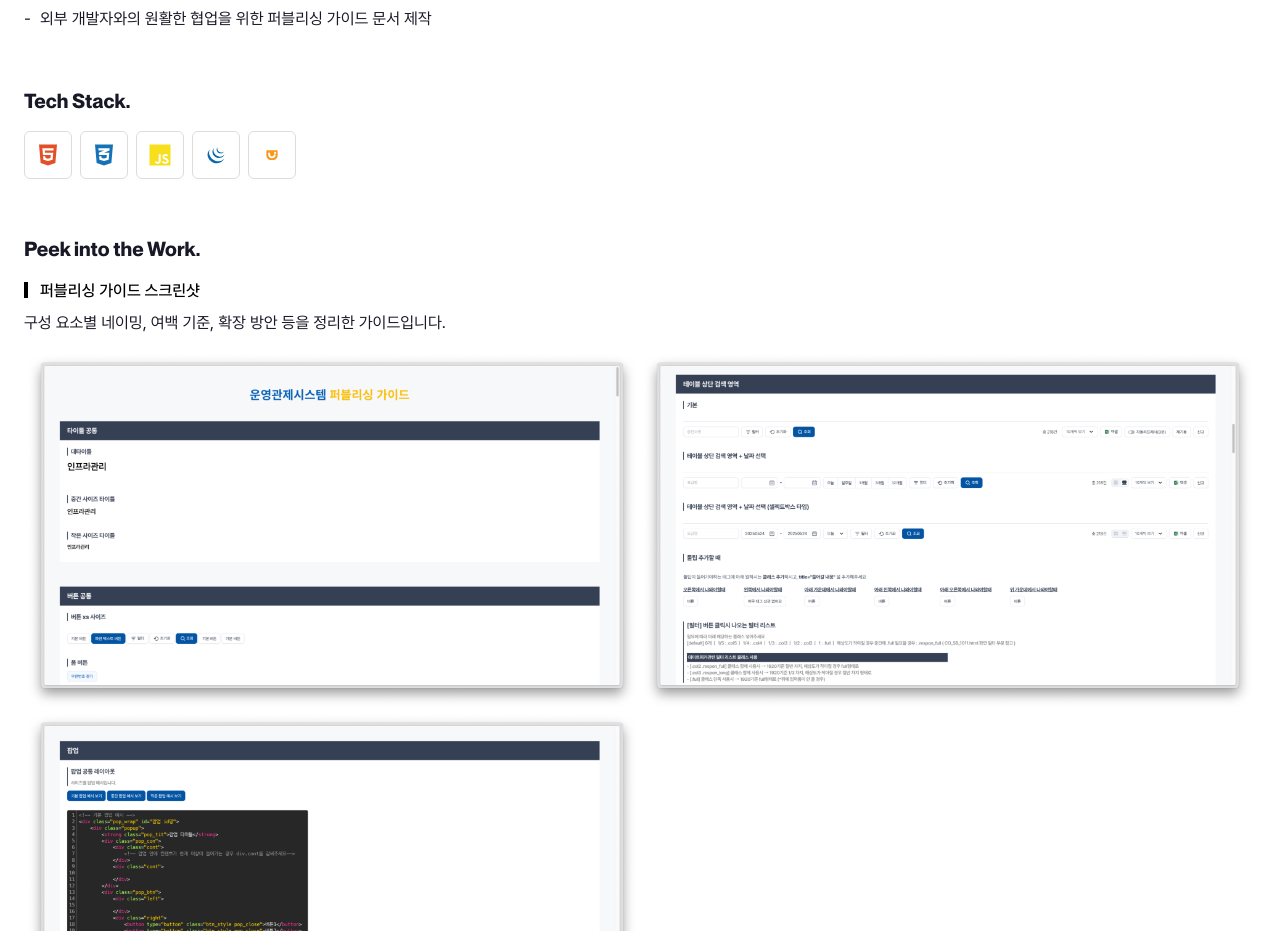
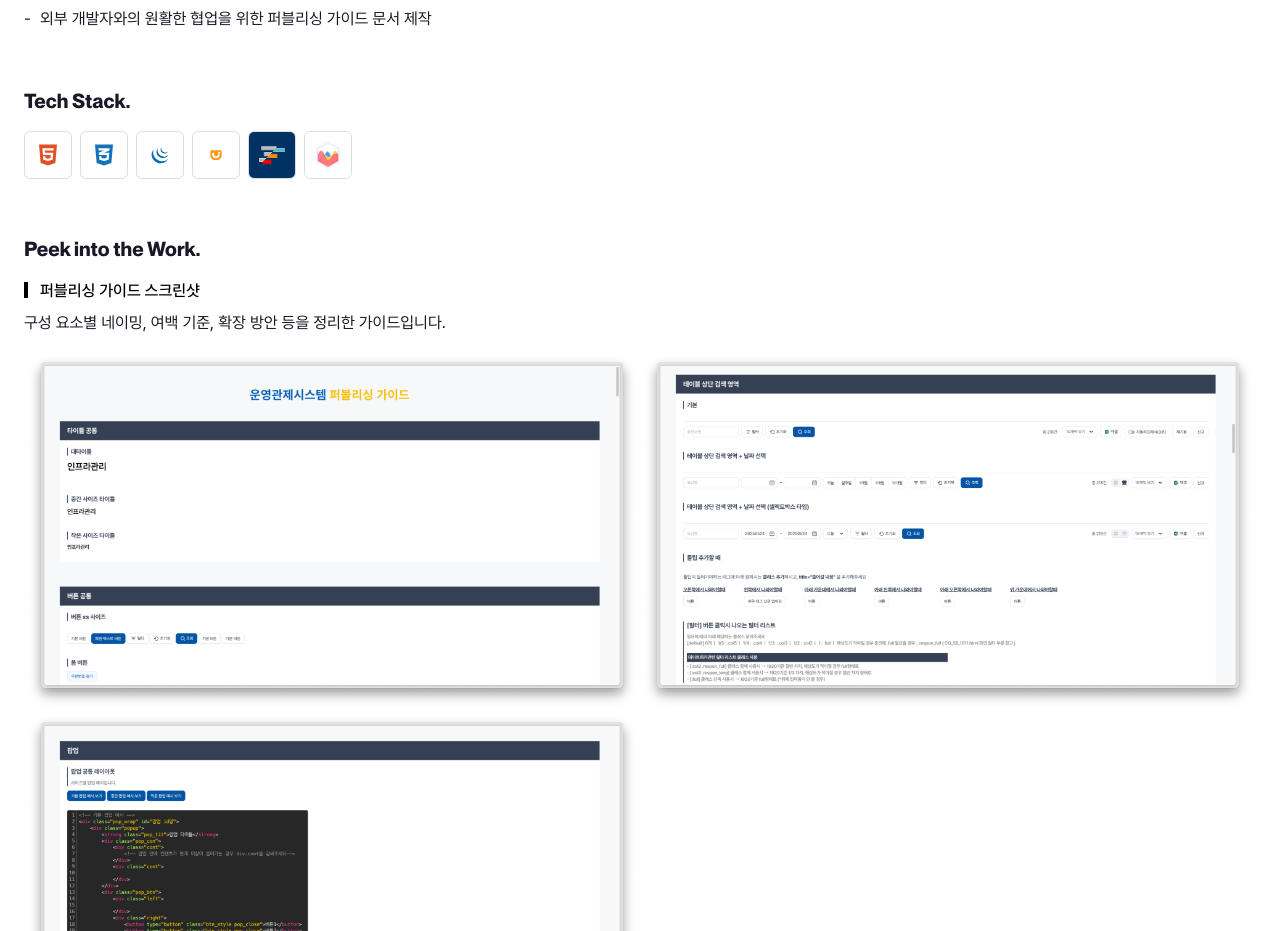
Before and after one commit to yujsoo/portfolio, a React (Vite) app: page /project/nhcharge in a window 1280 px wide. Shown: the part 1100-2031 px from the top of the page. Built offline with nearby package versions, Linux system fonts and the light colour scheme.

Commit message:
fix: fix typo

```diff
--- a/src/pages/ProjectGS.tsx
+++ b/src/pages/ProjectGS.tsx
@@ -1,6 +1,8 @@
 import ProjectReviewLayout from '../components/ProjectReviewLayout'
 import ProjectSubTitle from '../components/ProjectSubTitle'
 import { FaVuejs } from 'react-icons/fa'
+import agIcon from '../assets/ico_ag.png'
+import chartIcon from '../assets/ico_chart.png'
 
 function ProjectGS() {
   return (
@@ -54,6 +56,12 @@ function ProjectGS() {
             <p className="flex justify-center items-center w-12 h-12 border border-[#ddd] rounded-md">
               <FaVuejs className="text-[#42b883] text-2xl" />
             </p>
+            <p className="w-12 h-12 border border-[#ddd] rounded-md overflow-hidden">
+              <img src={agIcon} alt="" className="w-full" />
+            </p>
+            <p className="w-12 h-12 border border-[#ddd] rounded-md overflow-hidden">
+              <img src={chartIcon} alt="" className="w-full" />
+            </p>
           </div>
         </li>
       </ul>
--- a/src/pages/ProjectNH.tsx
+++ b/src/pages/ProjectNH.tsx
@@ -2,9 +2,10 @@ import ProjectReviewLayout from '../components/ProjectReviewLayout'
 import ProjectSubTitle from '../components/ProjectSubTitle'
 import { FaHtml5 } from 'react-icons/fa'
 import { FaCss3Alt } from 'react-icons/fa'
-import { IoLogoJavascript } from 'react-icons/io5'
 import { DiJqueryLogo } from 'react-icons/di'
 import { DiJqueryUiLogo } from 'react-icons/di'
+import agIcon from '../assets/ico_ag.png'
+import chartIcon from '../assets/ico_chart.png'
 import peekImg00 from '../assets/nh-p-00.png'
 import peekImg01 from '../assets/nh-p-01.png'
 import peekImg02 from '../assets/nh-p-02.png'
@@ -74,13 +75,16 @@ function ProjectNH() {
               <FaCss3Alt className="text-[#1572B6] text-2xl" />
             </p>
             <p className="flex justify-center items-center w-12 h-12 border border-[#ddd] rounded-md">
-              <IoLogoJavascript className="text-[#F7DF1E] text-2xl" />
-            </p>
-            <p className="flex justify-center items-center w-12 h-12 border border-[#ddd] rounded-md">
               <DiJqueryLogo className="text-[#0769AD] text-2xl" />
             </p>
             <p className="flex justify-center items-center w-12 h-12 border border-[#ddd] rounded-md">
               <DiJqueryUiLogo className="text-[#F8981D]" />
+            </p>
+            <p className="w-12 h-12 border border-[#ddd] rounded-md overflow-hidden">
+              <img src={agIcon} alt="" className="w-full" />
+            </p>
+            <p className="w-12 h-12 border border-[#ddd] rounded-md overflow-hidden">
+              <img src={chartIcon} alt="" className="w-full" />
             </p>
           </div>
         </li>
--- a/src/pages/ProjectWrap.tsx
+++ b/src/pages/ProjectWrap.tsx
@@ -44,9 +44,6 @@ function ProjectWrap() {
           <div className="flex flex-col gap-2">
             <p className="relative pl-4 before:absolute before:left-0 before:top-0  before:content-['-']">
               GSAP를 이용한 웹 애니메이션 및 인터랙션 구현
-            </p>
-            <p className="relative pl-4 before:absolute before:left-0 before:top-0  before:content-['-']">
-              웹 접근성 향상을 위한 시맨틱 마크업 적용
             </p>
             <p className="relative pl-4 before:absolute before:left-0 before:top-0  before:content-['-']">
               시맨틱 마크업과 최적화된 태그 구조로 검색엔진최적화(SEO) 고려
```
